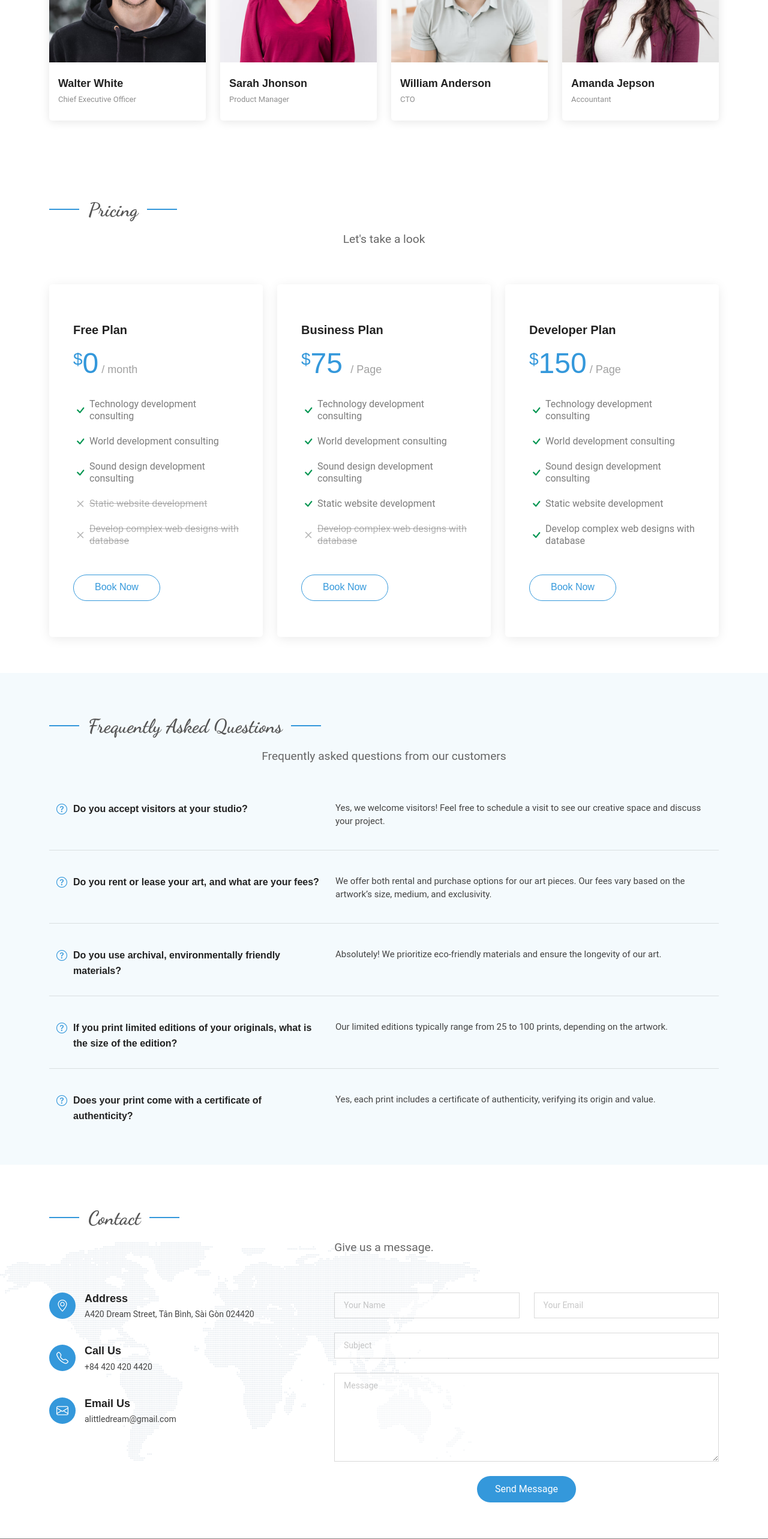
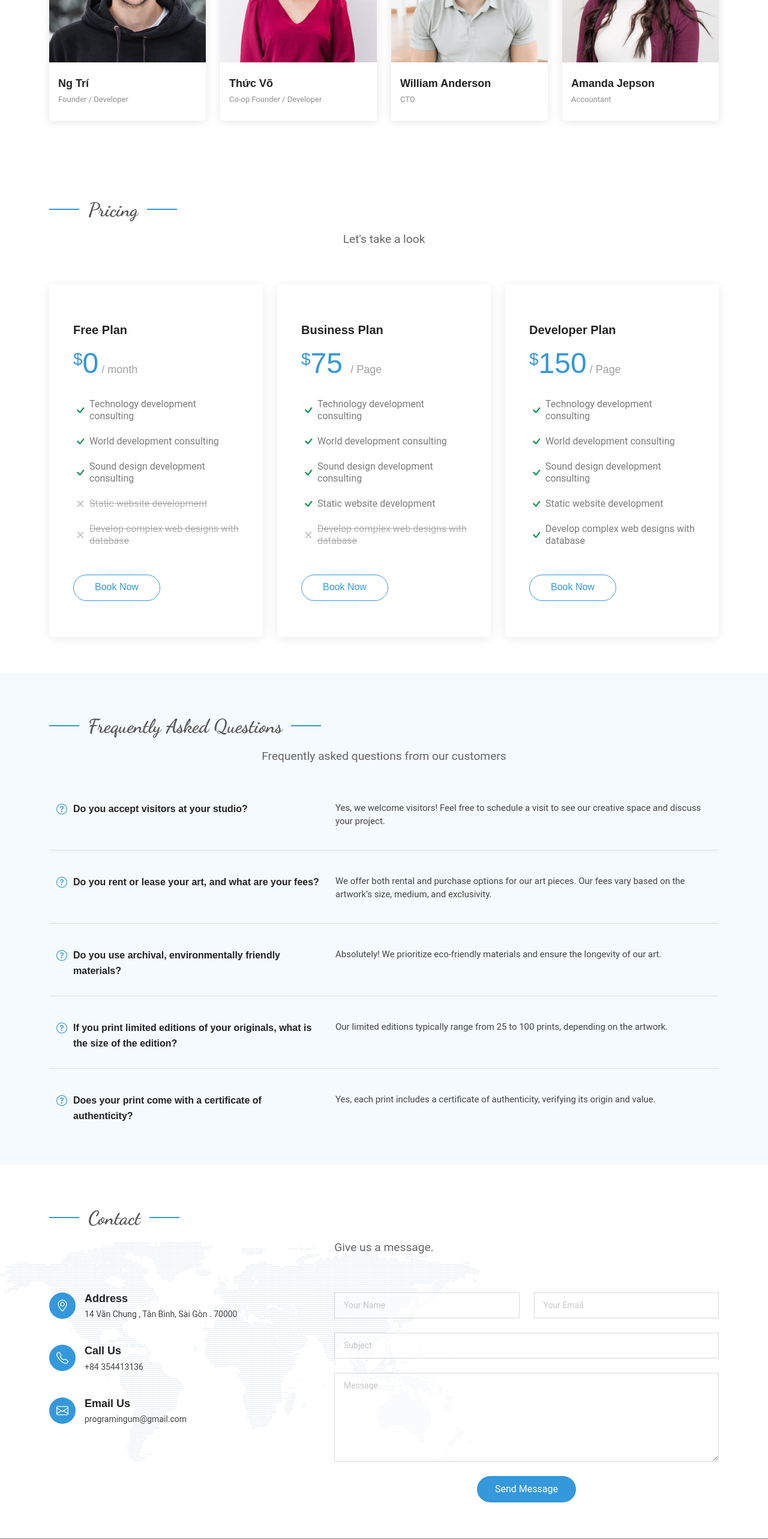
Before and after one commit to nguyentri-art/Lira-HomePage, a React (Create React App) app: page / in a window 1280 px wide. Shown: the part 6720-9286 px from the top of the page at 60% size. Built offline with nearby package versions, Linux system fonts and the light colour scheme; a web font is replaced by a local one.

Commit message:
try to fix public

```diff
--- a/src/components/Public.js
+++ b/src/components/Public.js
@@ -709,8 +709,8 @@ const Public = () => {
                         </div>
                     </div>
                     <div class="member-info">
-                        <h4>Walter White</h4>
-                        <span>Chief Executive Officer</span>
+                        <h4>Ng Trí</h4>
+                        <span>Founder / Developer</span>
                     </div>
                     </div>
                 </div>
@@ -727,8 +727,8 @@ const Public = () => {
                         </div>
                     </div>
                     <div class="member-info">
-                        <h4>Sarah Jhonson</h4>
-                        <span>Product Manager</span>
+                        <h4>Thức Võ</h4>
+                        <span>Co-op Founder / Developer </span>
                     </div>
                     </div>
                 </div>
@@ -838,7 +838,6 @@ const Public = () => {
 
             <section id="faq" class="faq section light-background">
 
-
                 <div class="container section-title" data-aos="fade-up">
                     <h2>Frequently Asked Questions</h2>
                     <p>Frequently asked questions from our customers</p>
@@ -905,7 +904,6 @@ const Public = () => {
                         </p>
                     </div>
                     </div>
-
                 </div>
 
             </section>
@@ -922,21 +920,21 @@ const Public = () => {
                     <i class="bi bi-geo-alt flex-shrink-0"></i>
                     <div>
                         <h3>Address</h3>
-                        <p>A420 Dream Street, Tân Bình, Sài Gòn 024420</p>
+                        <p>14 Văn Chung , Tân Bình, Sài Gòn . 70000</p>
                     </div>
                     </div>
                     <div class="info-item d-flex" data-aos="fade-up" data-aos-delay="300">
                     <i class="bi bi-telephone flex-shrink-0"></i>
                     <div>
                         <h3>Call Us</h3>
-                        <p>+84 420 420 4420</p>
+                        <p>+84 354413136</p>
                     </div>
                     </div>
                     <div class="info-item d-flex" data-aos="fade-up" data-aos-delay="400">
                     <i class="bi bi-envelope flex-shrink-0"></i>
                     <div>
                         <h3>Email Us</h3>
-                        <p>alittledream@gmail.com</p>
+                        <p>programingum@gmail.com</p>
                     </div>
                     </div>
 
```
Also changed, not shown: src/assets/img/team/team-1.jpg.
